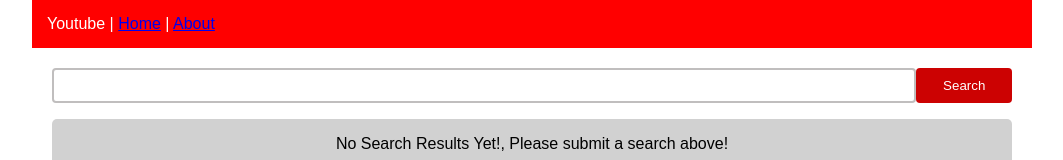
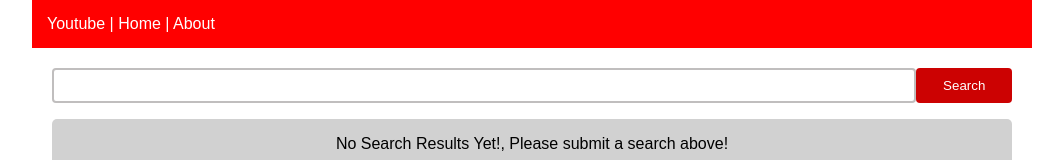
Before and after one commit to jayjayabose/8-0-react-youtube-project, a React (Create React App) app: page / in a window 1280 px wide. Shown: the top 160 px of the page, without its empty margins (108-1171 px from the left). Built offline with nearby package versions, Linux system fonts and the light colour scheme.

Commit message:
done! (enough)

```diff
--- a/src/App.css
+++ b/src/App.css
@@ -14,6 +14,11 @@
   color: white;
   padding: 15px;
   text-align: left;
+}
+
+#navBar a {
+  color: white;
+  text-decoration: none;
 }
 
 #searchBarArea {
@@ -53,7 +58,7 @@
   margin-left: 0px;
 }
 /*
-might be nices to use flex box
+might be nice to use flex box
 https://developer.mozilla.org/en-US/docs/Web/CSS/CSS_Flexible_Box_Layout/Typical_Use_Cases_of_Flexbox
 */
 #searchResultsArea {
@@ -69,13 +74,15 @@ https://developer.mozilla.org/en-US/docs/Web/CSS/CSS_Flexible_Box_Layout/Typical
   }
 }
 
+/*this approach seems a bit clunky*/
+.resultLink {
+  text-decoration: none;
+  color: black;
+}
+
 .result{
   display: grid;
   grid-template-columns: 1fr 320px 1fr;
-  /*
-  justify-content: center;
-  align-items: center;
-  */
   row-gap: .5rem;
 
 }
--- a/src/components/Home.jsx
+++ b/src/components/Home.jsx
@@ -60,7 +60,7 @@ function Home () {
       console.log(`build items`);
 
       setItems (searchResults.items.map(item => {
-        return ( <Link to={`/Videos/${item.id.videoId}`}>
+        return ( <Link class ="resultLink" to={`/Videos/${item.id.videoId}`}>
           <div class = 'result'>
             <img class ="resultElement" src={item.snippet.thumbnails.medium.url} />
             <div class ="resultElement"> {item.snippet.title}  </div>
--- a/src/components/Videos.jsx
+++ b/src/components/Videos.jsx
@@ -1,6 +1,7 @@
 import { useParams } from "react-router-dom";
 
 function Videos () {
+    //make this page responsive
     let params = useParams();
     return(
         <div id = "videoArea">
```
Also changed, not shown: src/App.js (+0 -15 lines).
